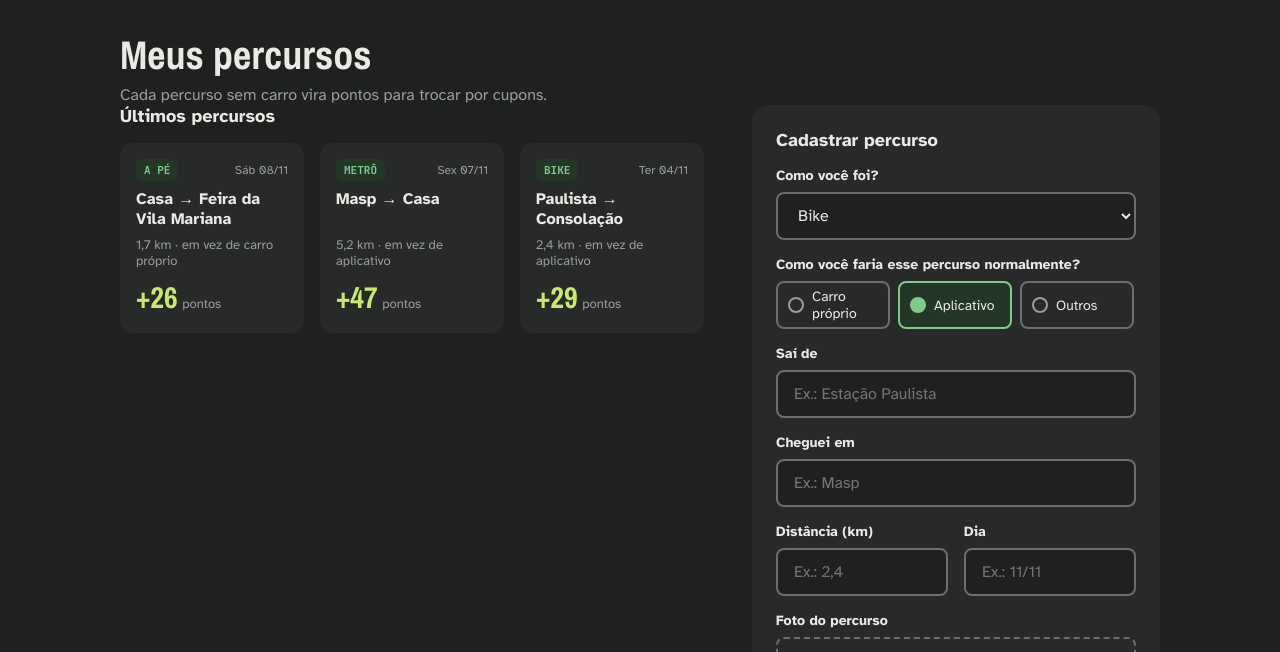
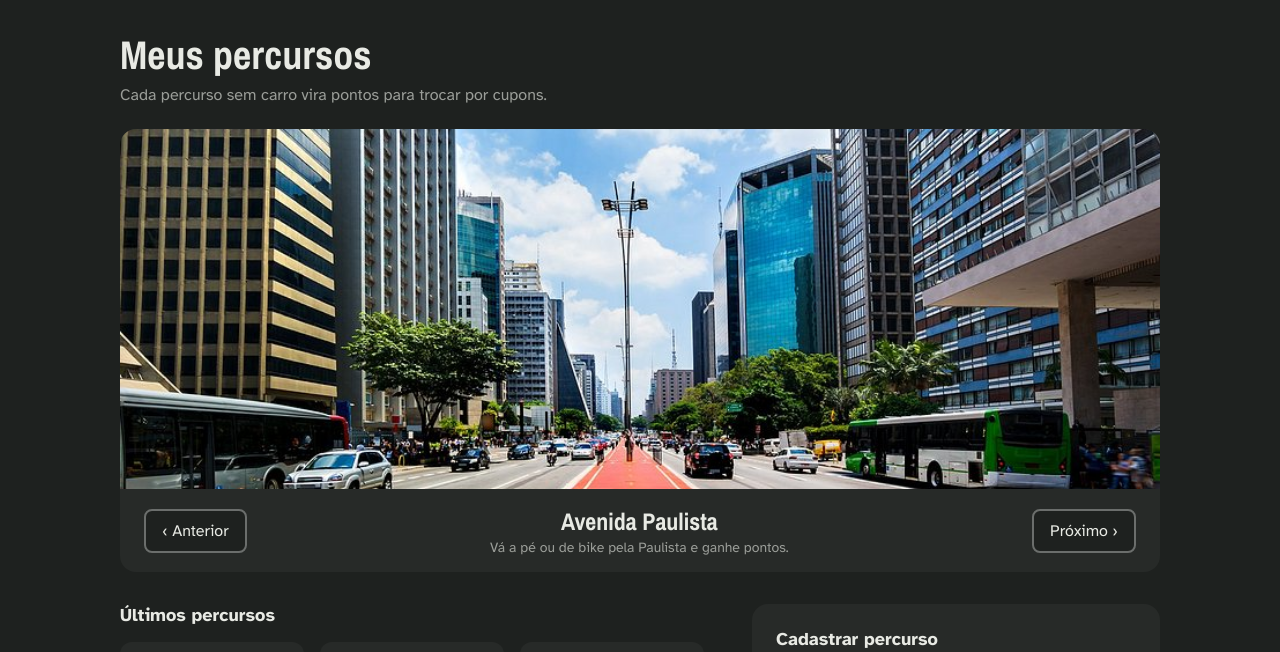
Before and after one commit to Gs-Web-Development-1ESPS/gs-faixa-verde-web-development, a plain HTML site: page percursos.html in a window 1280 px wide. Shown: the part 71-723 px from the top of the page. Drawn offline with nearby package versions, Linux system fonts and the light colour scheme.

Commit message:
feat: adiciona o slideshow com 3 imagens e botões

```diff
--- a/percursos.html
+++ b/percursos.html
@@ -29,6 +29,17 @@
     <main class="container-pagina">
         <h1 class="container-pagina__titulo">Meus percursos</h1>
         <p class="container-pagina__subtitulo">Cada percurso sem carro vira pontos para trocar por cupons.</p>
+        <section class="container-slideshow">
+            <img class="container-slideshow__imagem" id="slide-imagem" src="./src/img/slide-1.jpg" alt="Imagem do slideshow">
+            <div class="container-slideshow__controles">
+                <button class="container-slideshow__botao" id="botao-anterior">‹ Anterior</button>
+                <div class="container-slideshow__legenda">
+                    <h2 class="container-slideshow__titulo" id="slide-titulo">Avenida Paulista</h2>
+                    <p class="container-slideshow__texto" id="slide-texto">Vá a pé ou de bike pela Paulista e ganhe pontos.</p>
+                </div>
+                <button class="container-slideshow__botao" id="botao-proximo">Próximo ›</button>
+            </div>
+        </section>
         <div class="container-percursos">
             <section class="container-percursos__esquerda">
                 <h2 class="container-pagina__secao">Últimos percursos</h2>
@@ -184,6 +195,7 @@
             </aside>
         </div>
     </main>
+    <script src="./src/js/slide.js"></script>
     <script src="./src/js/percursos.js"></script>
 </body>
 </html>
--- a/src/css/style.css
+++ b/src/css/style.css
@@ -209,6 +209,59 @@ ul {
     margin-bottom: 16px;
     font-size: 18px;
     font-weight: 700;
+}
+
+.container-slideshow {
+    width: 1040px;
+    margin: 24px 0 32px 0;
+    background-color: #272a28;
+    border-radius: 16px;
+    overflow: hidden;
+}
+
+.container-slideshow__imagem {
+    display: block;
+    width: 1040px;
+    height: 360px;
+    object-fit: cover;
+}
+
+.container-slideshow__controles {
+    padding: 16px 24px;
+    display: flex;
+    justify-content: space-between;
+    align-items: center;
+}
+
+.container-slideshow__legenda {
+    text-align: center;
+}
+
+.container-slideshow__titulo {
+    font-family: 'Archivo Narrow', sans-serif;
+    font-size: 24px;
+    font-weight: 700;
+}
+
+.container-slideshow__texto {
+    margin-top: 2px;
+    color: #9a9d98;
+    font-size: 14px;
+}
+
+.container-slideshow__botao {
+    padding: 10px 16px;
+    background-color: #1e211f;
+    color: #e8eae4;
+    border: 2px solid #6b6e6c;
+    border-radius: 8px;
+    font-family: 'Atkinson Hyperlegible', 'Segoe UI', sans-serif;
+    font-size: 16px;
+    cursor: pointer;
+}
+
+.container-slideshow__botao:hover {
+    border-color: #7ecb8b;
 }
 
 .container-percursos {
--- /dev/null
+++ b/src/js/slide.js
@@ -0,0 +1,44 @@
+var slideImagem = document.getElementById("slide-imagem");
+var slideTitulo = document.getElementById("slide-titulo");
+var slideTexto = document.getElementById("slide-texto");
+var botaoAnterior = document.getElementById("botao-anterior");
+var botaoProximo = document.getElementById("botao-proximo");
+
+var imagensSlide = ["./src/img/slide-1.jpg", "./src/img/slide-2.jpg", "./src/img/slide-3.jpg"];
+var titulosSlide = ["Avenida Paulista", "Pontos de ônibus", "Estações de metrô"];
+var textosSlide = [
+    "Vá a pé ou de bike pela Paulista e ganhe pontos.",
+    "Troque o carro pelo ônibus e polua menos.",
+    "O metrô leva você longe e ainda vira pontos."
+];
+
+var slideAtual = 0;
+
+function mostrarSlide() {
+    slideImagem.src = imagensSlide[slideAtual];
+    slideTitulo.innerHTML = titulosSlide[slideAtual];
+    slideTexto.innerHTML = textosSlide[slideAtual];
+}
+
+function proximoSlide() {
+    slideAtual = slideAtual + 1;
+
+    if (slideAtual == 3) {
+        slideAtual = 0;
+    }
+
+    mostrarSlide();
+}
+
+function slideAnterior() {
+    slideAtual = slideAtual - 1;
+
+    if (slideAtual == -1) {
+        slideAtual = 2;
+    }
+
+    mostrarSlide();
+}
+
+botaoAnterior.addEventListener("click", slideAnterior);
+botaoProximo.addEventListener("click", proximoSlide);
```
Also changed, not shown: src/img/slide-1.jpg (added), src/img/slide-2.jpg (added), src/img/slide-3.jpg (added).
